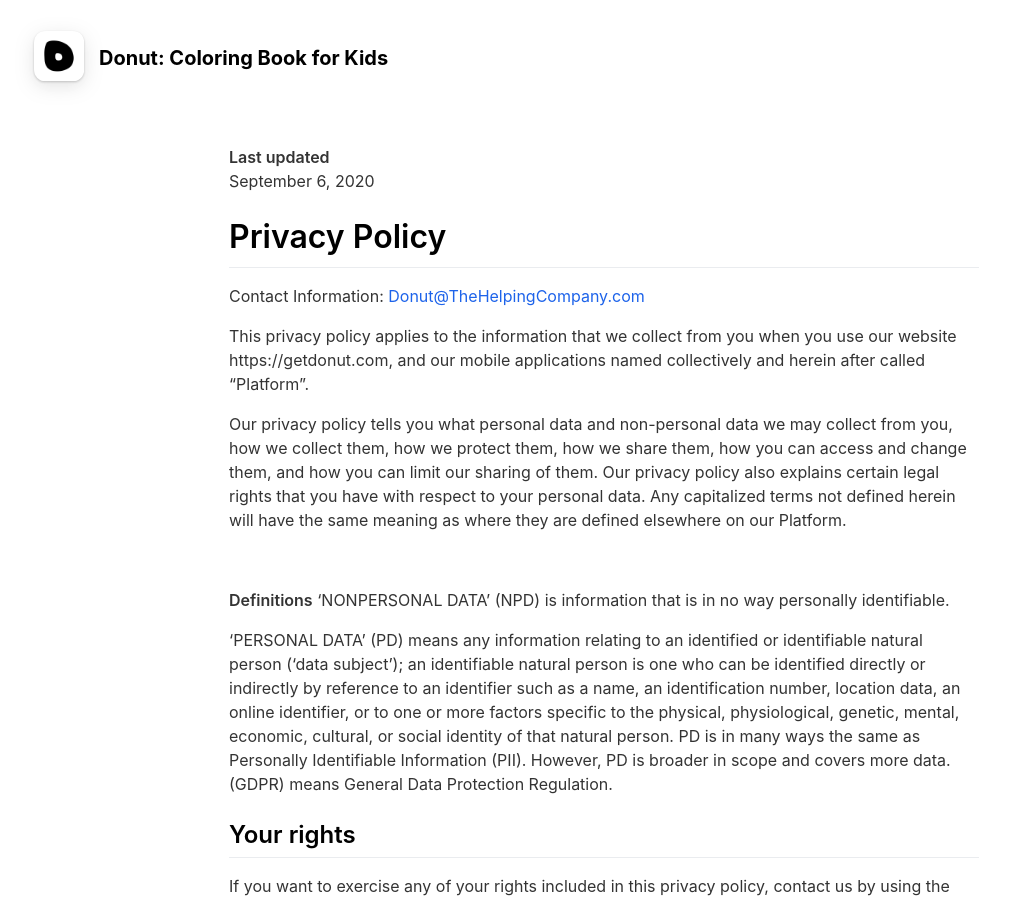
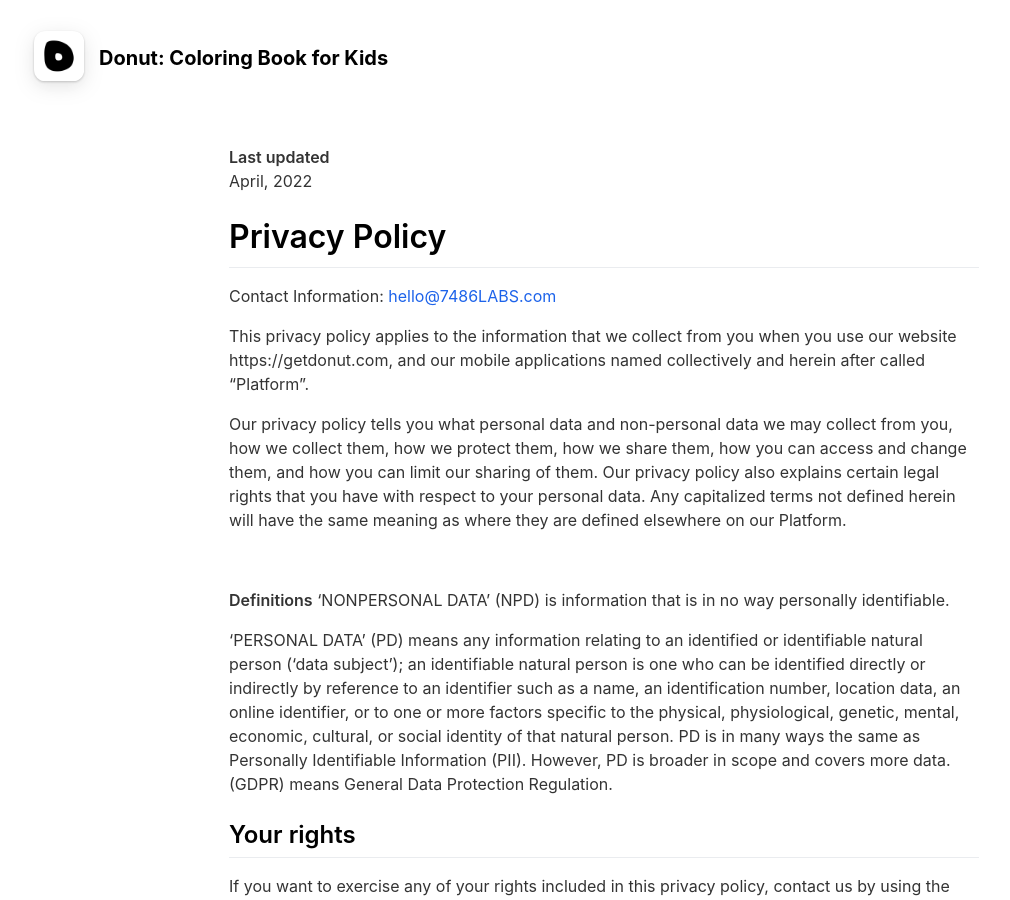
Before and after one commit to 7486LABS/ronny-app, a Jekyll site: the page built from _pages/privacypolicy.md, in a window 1280 px wide and 900 px high. Shown: the whole window, without its empty margins (36-1046 px from the left). Built offline with Jekyll 4.4.1, drawn with Linux system fonts in a browser that asks for light colours; nearby versions of some CDN libraries.

Commit message:
Update privacypolicy.md

```diff
--- a/_pages/privacypolicy.md
+++ b/_pages/privacypolicy.md
@@ -6,12 +6,12 @@ include_in_header: false
 
 
 **Last updated**
-September 6, 2020
+April, 2022
 
 # Privacy Policy
 
 Contact Information:
-<a href="mailto:donut@thehelpingcompany.com">Donut@TheHelpingCompany.com</a>
+<a href="mailto:hello@7486LABS.com">hello@7486LABS.com</a>
 
 This privacy policy applies to the information that we collect from you when you use our website https://getdonut.com, and our mobile applications named collectively and herein after called “Platform”.
 
```
